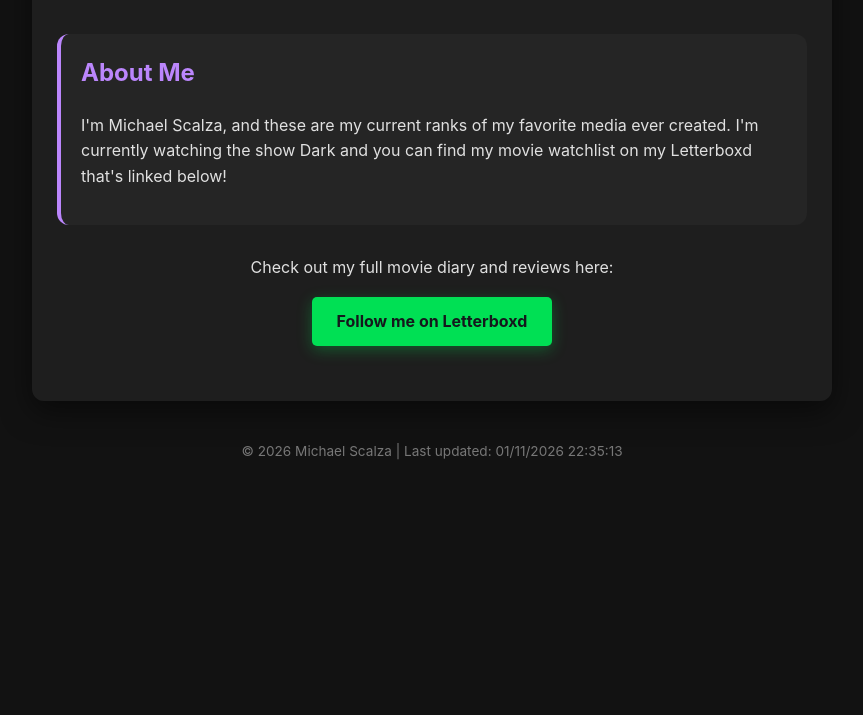
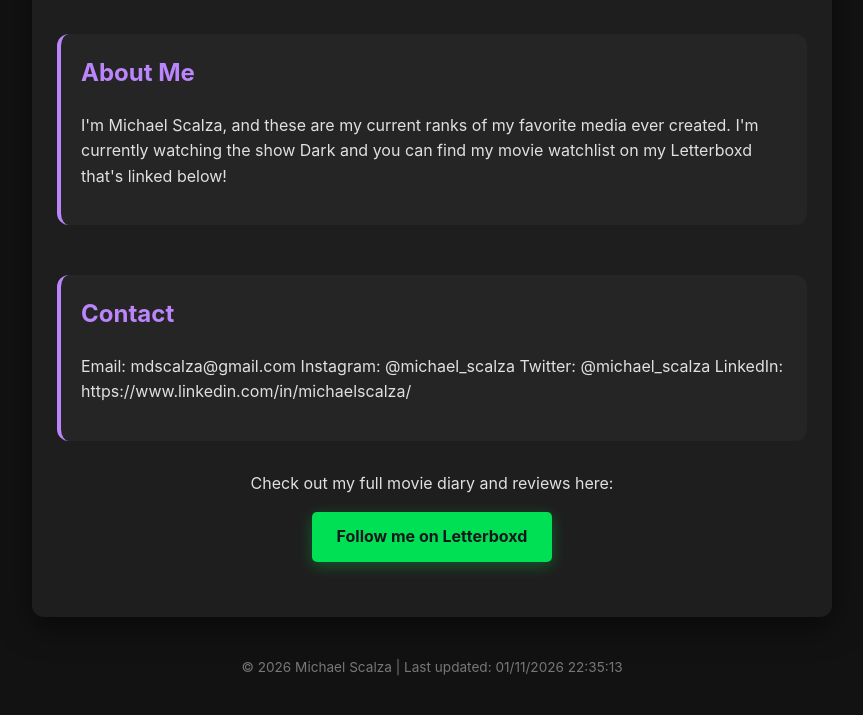
Before and after one commit to mdscalza/mdscalza.github.io, a plain HTML site: page index.html in a window 1280 px wide. Shown: the part 221-936 px from the top of the page, without its empty margins (208-1071 px from the left). Before the commit the page ends 800 px from the top, so only its background shows below. Drawn offline with Linux system fonts and the light colour scheme.

Commit message:
Update index.html

```diff
--- a/index.html
+++ b/index.html
@@ -69,6 +69,16 @@
             <p>I'm Michael Scalza, and these are my current ranks of my favorite media ever created. I'm currently watching the show Dark and you can find my movie watchlist on my Letterboxd that's linked below!</p>
         </div>
 
+        <div class="about-section">
+            <h2>Contact</h2>
+            <p>
+            Email: mdscalza@gmail.com
+            Instagram: @michael_scalza
+            Twitter: @michael_scalza
+            LinkedIn: https://www.linkedin.com/in/michaelscalza/
+            </p>
+        </div>
+
         <div style="text-align: center; margin: 30px 0;">
     <p>Check out my full movie diary and reviews here:</p>
     <a href="https://letterboxd.com/SCLIZZY/" target="_blank" class="letterboxd-body-btn">
```
